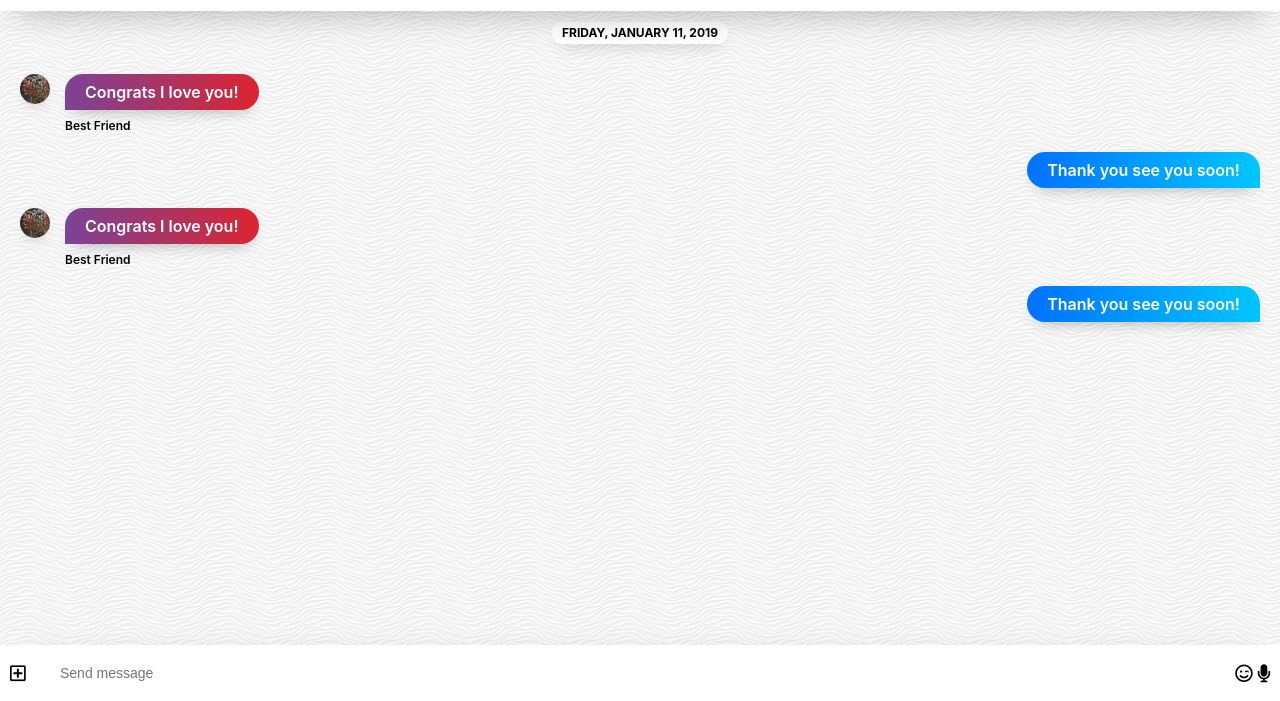
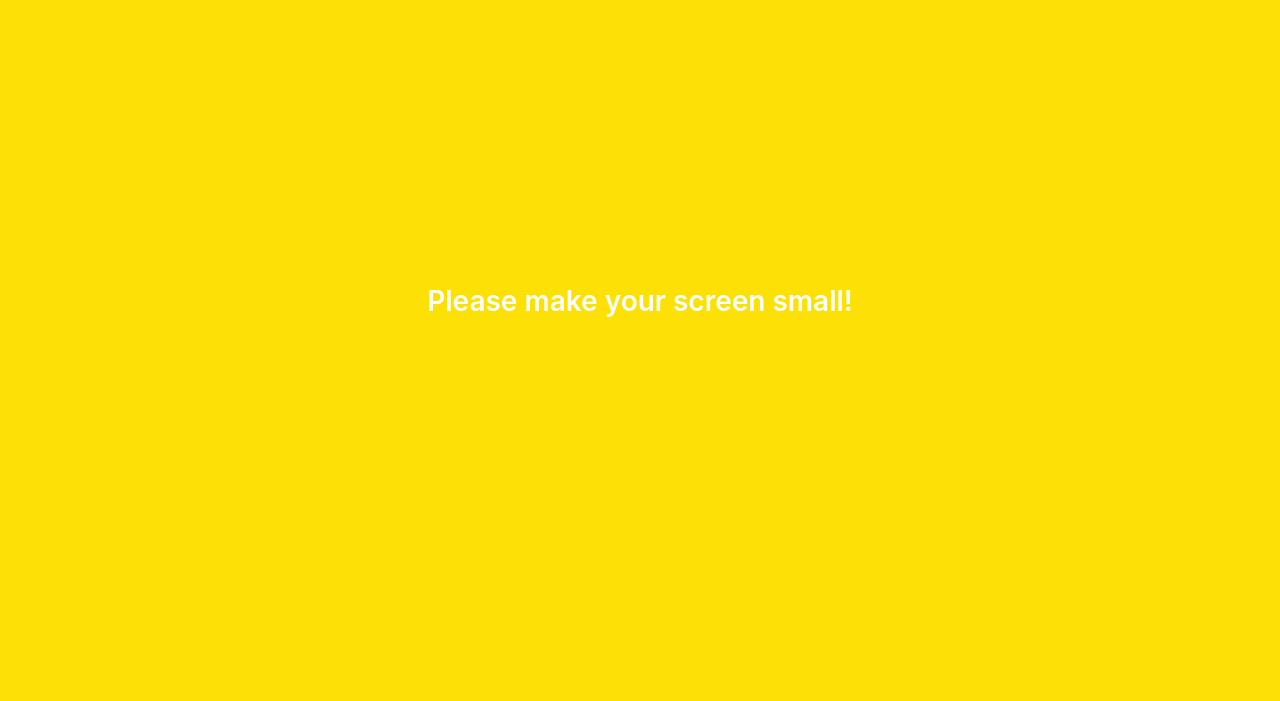
Before and after one commit to starguys/kakao-talk-v2, a plain HTML site: page chat.html in a window 1280 px wide. Shown: the part 99-800 px from the top of the page. Drawn offline with Linux system fonts and the light colour scheme.

Commit message:
Screen Size Media Query
nomadcoder

```diff
--- a/chat.html
+++ b/chat.html
@@ -101,5 +101,8 @@
         </span>
       </div>
     </div>
+    <div class="bigScreen">
+      <span class="bigScreen__text">Please make your screen small!</span>
+    </div>
   </body>
 </html>
--- /dev/null
+++ b/css/mobile.css
@@ -0,0 +1,25 @@
+.bigScreen {
+  position: absolute;
+  width: 100%;
+  height: 100%;
+  top: 0;
+  left: 0;
+  background-color: #fce006;
+  display: flex;
+  justify-content: center;
+  align-items: center;
+  font-weight: 600;
+  color: white;
+  font-size: 28px;
+  text-align: center;
+  line-height: 1.5;
+  padding: 0px 20px;
+  display: none;
+  z-index: 4;
+}
+
+@media screen and (min-width: 550px) {
+  .bigScreen {
+    display: flex;
+  }
+}
--- a/css/style.css
+++ b/css/style.css
@@ -9,6 +9,7 @@
 @import "more.css";
 @import "settings.css";
 @import "chat.css";
+@import "mobile.css";
 
 * {
   box-sizing: border-box;
```
Also changed, not shown: find.html (+3 -0 lines), friends.html (+3 -0 lines), index.html (+3 -0 lines), more.html (+3 -0 lines), settings.html (+3 -0 lines), 1 other file.
